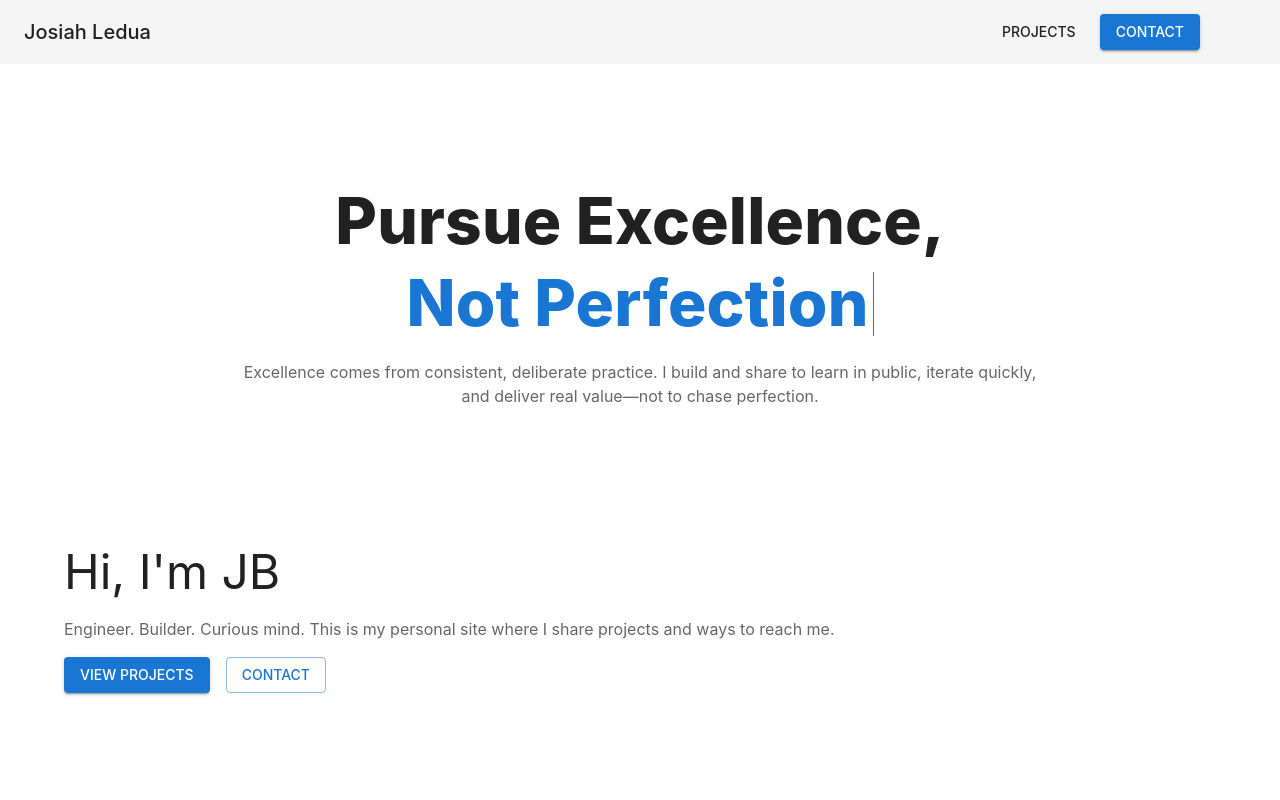
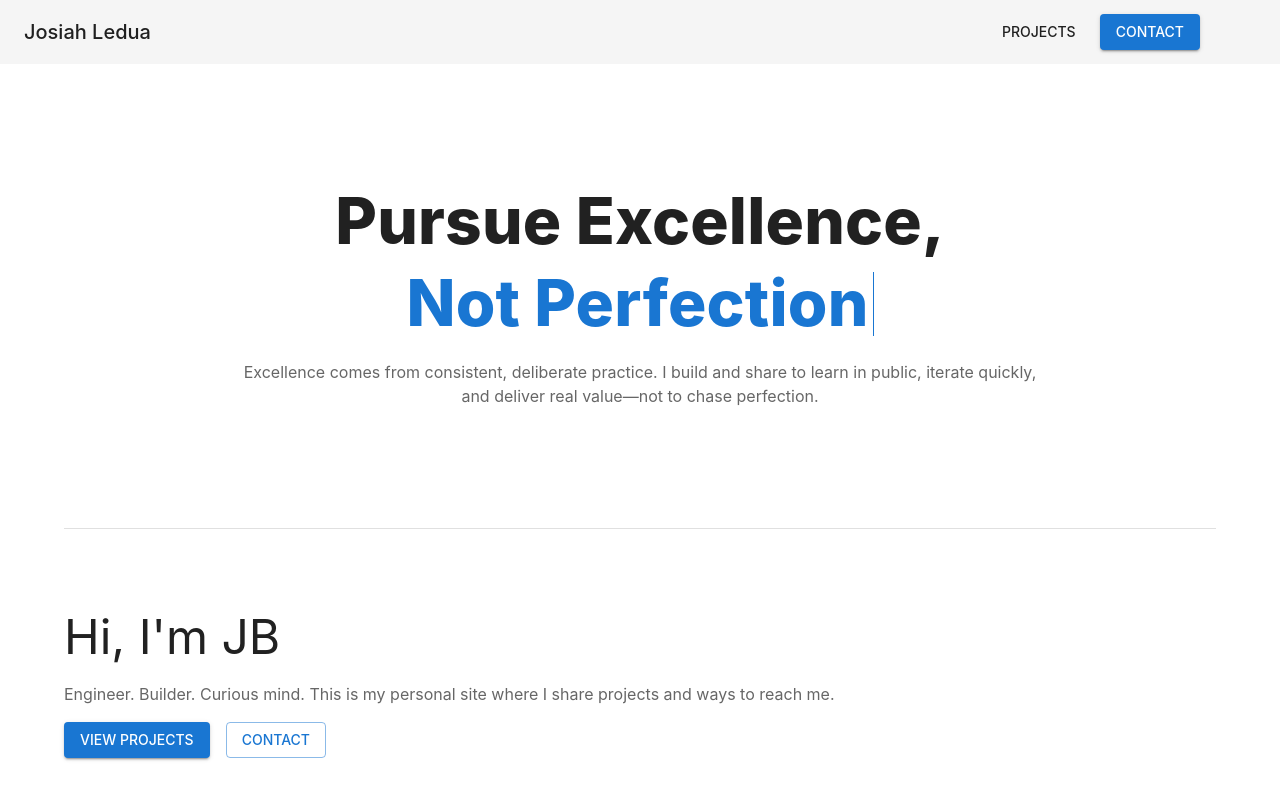
Before and after one commit to jbledua/jbledua.github.io, a React (Vite) app: page / in a window 1280 px wide. Shown: the top 800 px of the page. Built offline with nearby package versions, Linux system fonts and the light colour scheme; some icons are missing.

Commit message:
feat: Add Divider component to HomePage for improved section separation

```diff
--- a/src/pages/HomePage.jsx
+++ b/src/pages/HomePage.jsx
@@ -3,11 +3,13 @@ import Button from '@mui/material/Button';
 import Stack from '@mui/material/Stack';
 import Section from '../components/Section.jsx';
 import Hero from '../components/Hero.jsx';
+import { Divider } from '@mui/material';
 
 export default function Home() {
   return (
     <>
       <Hero />
+      <Divider sx={{ my: 4 }} />
       <Section>
         <Typography variant="h3" component="h1" gutterBottom>
           Hi, I'm JB
```
